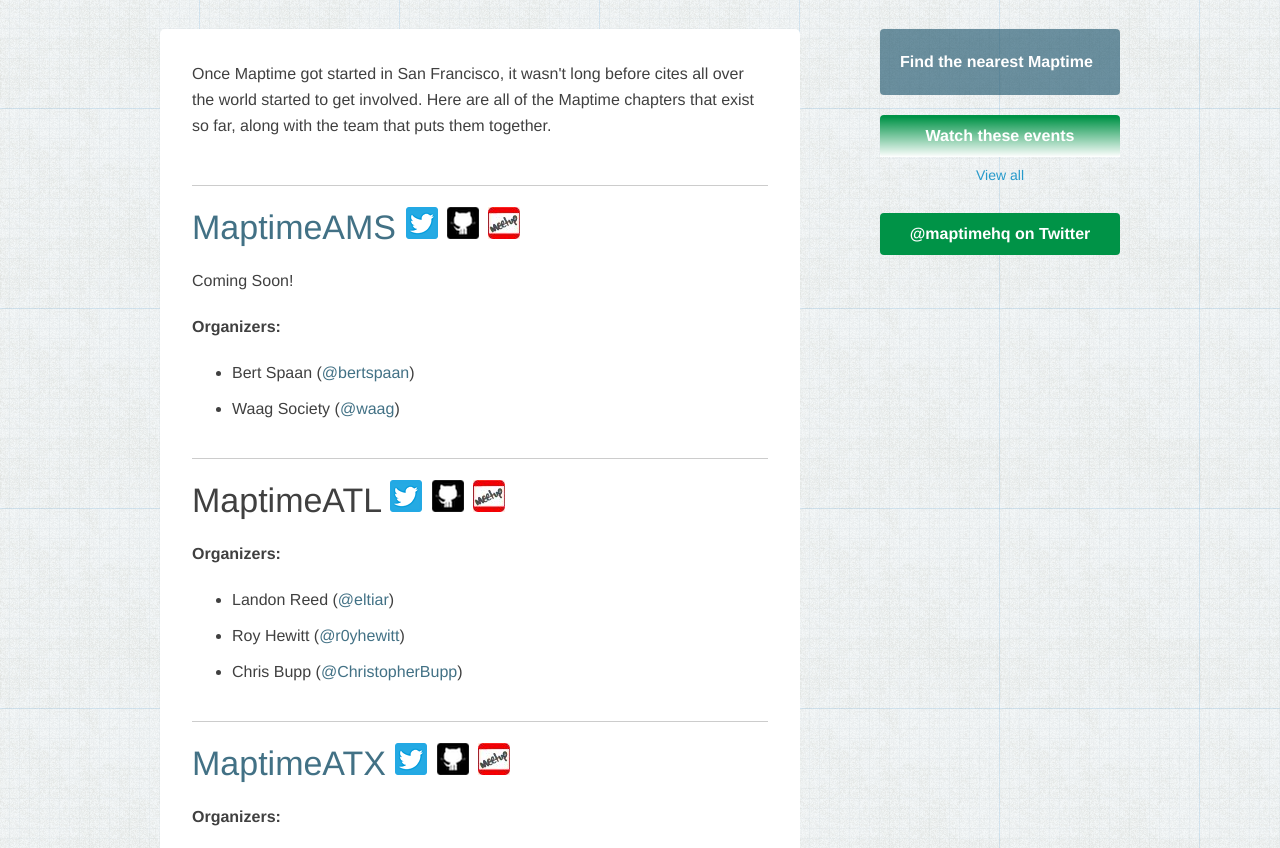
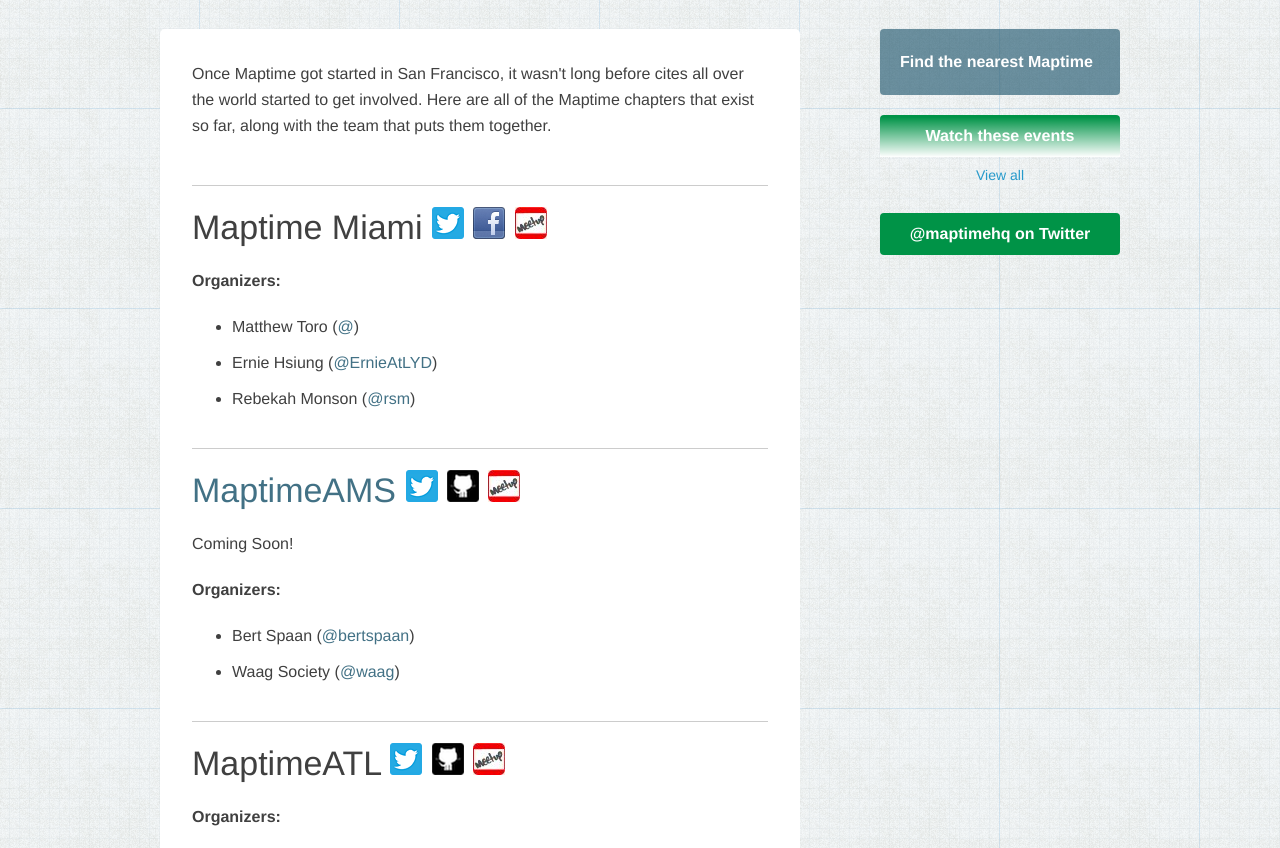
Before and after one commit to maptime/maptime.github.io, a Jekyll site: the page built from chapters/index.html, in a window 1280 px wide and 900 px high, scrolled down 439 px, cut to the strip 52-900 px from the top of the window. Built offline with Jekyll 4.4.1, drawn with Linux system fonts in a browser that asks for light colours.

Commit message:
Adding metadata for Maptime Miami

```diff
--- a/_data/chapters.json
+++ b/_data/chapters.json
@@ -416,7 +416,8 @@
             "name": "Robin Tolochko",
             "twitter": "tolomaps"
           },
-          { "name": "Rashauna Mead",
+          {
+            "name": "Rashauna Mead",
             "twitter": "RashaunaMead"
           },
           {
@@ -452,6 +453,37 @@
         "coordinates": [
           -70.25653839111327,
           43.66042082657193
+        ]
+      }
+    },
+    {
+      "type": "Feature",
+      "properties": {
+        "location": "Miami, FL",
+        "title": "Maptime Miami",
+        "twitter": "MaptimeMIA",
+        "organizers": [
+          {
+            "name": "Matthew Toro",
+            "twitter": ""
+          },
+          {
+            "name": "Ernie Hsiung",
+            "twitter": "ErnieAtLYD"
+          },
+          {
+            "name": "Rebekah Monson",
+            "twitter": "rsm"
+          }
+        ],
+        "meetup": "http://www.meetup.com/Maptime-Miami/",
+        "facebook": "https://www.facebook.com/pages/Maptime-Miami/1538013753098896"
+      },
+      "geometry": {
+        "type": "Point",
+        "coordinates": [
+          -80.202253,
+          25.801088
         ]
       }
     },
@@ -893,7 +925,7 @@
           }
         ],
         "meetup": "http://www.meetup.com/MaptimeSEA/",
-        "comingSoon": true
+        "comingSMoon": true
       },
       "geometry": {
         "type": "Point",
```
